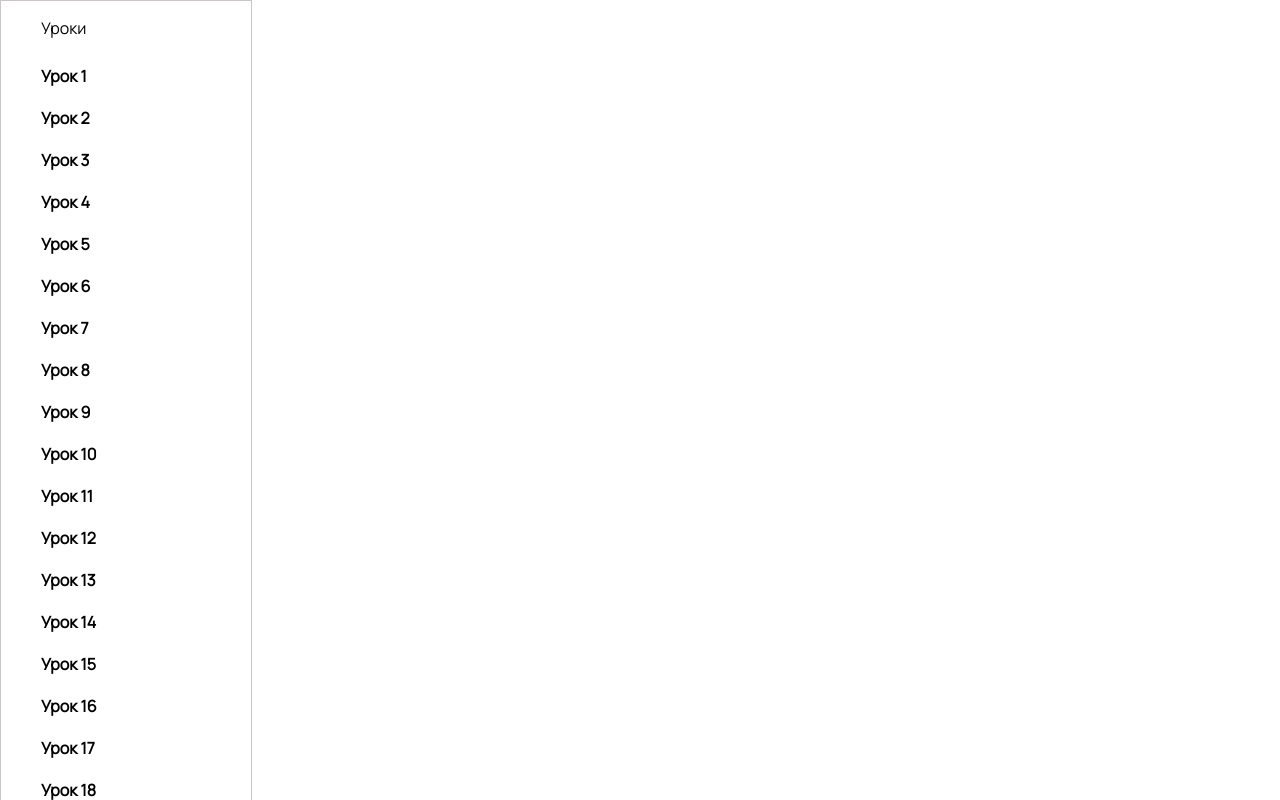
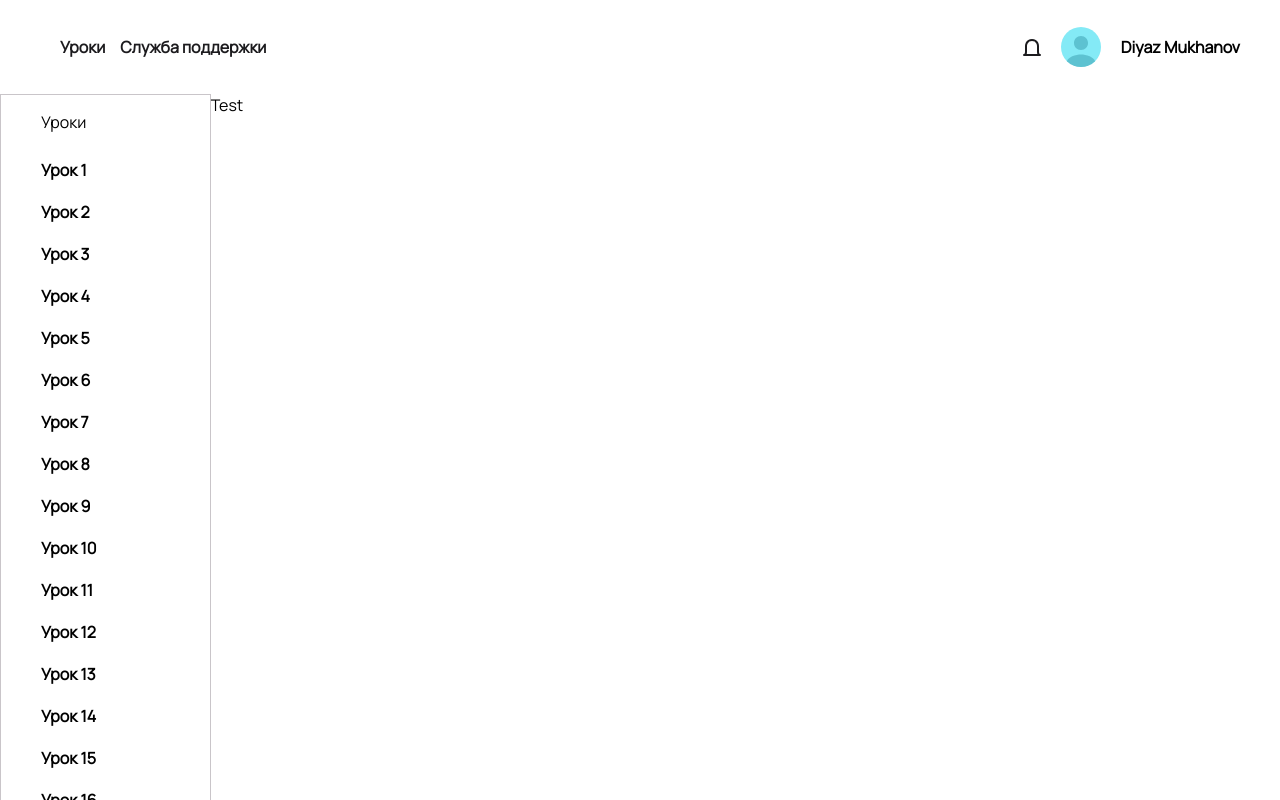
Before and after one commit to DiyazMukhanov/express-english, a Next.js app: page /lessons/one/video in a window 1280 px wide. Shown: the top 800 px of the page. Built offline with nearby package versions, Linux system fonts and the light colour scheme.

Commit message:
Base Routing

```diff
--- a/components/Button/index.js
+++ b/components/Button/index.js
@@ -14,14 +14,10 @@ export const Button = ({
         className
         )
 
-    const handleClick = event => {
-        onclick(event);
-    }
-
     return (
         <button
         className={classes}
-        onClick={handleClick}
+        onClick={onClick}
     >
             {children}
         </button>);
--- /dev/null
+++ b/components/LessonLayout/LessonLayout.module.scss
@@ -0,0 +1,10 @@
+
+
+.main {
+  display: flex;
+}
+
+.lesson {
+  //border: solid red 1px;
+  width: 100vw;
+}
--- /dev/null
+++ b/components/LessonLayout/index.js
@@ -0,0 +1,22 @@
+import styles from "./LessonLayout.module.scss"
+import Header from "../Header"
+import Sidebar from "../Sidebar"
+
+const LessonLayout = ({children, part}) => {
+    return (
+        <div className={styles.container}>
+           <Header />
+            <div className={styles.main}>
+                <Sidebar />
+                <div className={styles.lesson}>
+                    <div className={styles.lessonHeader}>
+
+                    </div>
+                    {children}
+                </div>
+            </div>
+
+       </div>);
+}
+
+export default LessonLayout
--- a/layouts/lessons/1/Video.js
+++ /dev/null
@@ -1,11 +0,0 @@
-import Sidebar from "../../../components/Sidebar";
-
-const Video = () => {
-    return (
-        <div>
-           <Sidebar />
-        </div>
-    )
-}
-
-export default Video
--- /dev/null
+++ b/layouts/lessons/one/Video.js
@@ -0,0 +1,10 @@
+import LessonLayout from "../../../components/LessonLayout";
+
+
+const Video = () => {
+    return (
+        <LessonLayout>Test</LessonLayout>
+    )
+}
+
+export default Video
--- a/pages/lessons/one/video.js
+++ b/pages/lessons/one/video.js
@@ -1 +1 @@
-export { default } from "../../../layouts/lessons/1/Video"
+export { default } from "../../../layouts/lessons/one/Video"
```
Also changed, not shown: components/VideoLesson/index.js (added, +7 -0 lines), layouts/landing/Landing.js (+19 -4 lines), components/VideoLesson/VideoLesson.module.scss (added), layouts/lessons/video.module.scss (added).
